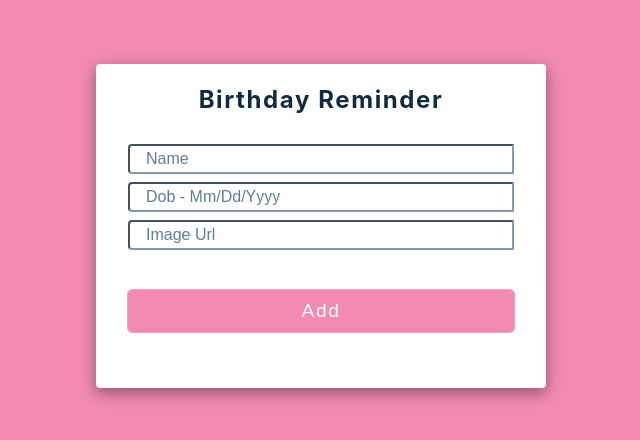
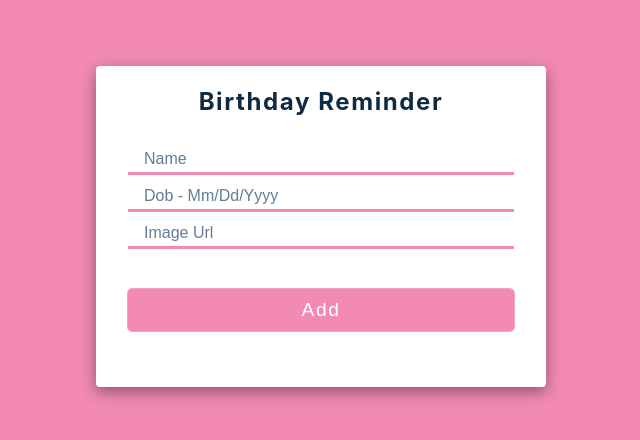
Before and after one commit to vk0808/birthday-reminder, a React (Create React App) app: page / in a window 1280 px wide. Shown: the part 174-614 px from the top of the page, without its empty margins (319-959 px from the left). Built offline with nearby package versions, Linux system fonts and the light colour scheme.

Commit message:
more css changes

```diff
--- a/src/styles.css
+++ b/src/styles.css
@@ -166,8 +166,13 @@ main {
   display: flex;
   flex-direction: row;
   column-gap: 1rem;
+  padding: 1rem 0;
   margin-bottom: 1.5rem;
   align-items: center;
+  box-shadow: 5px 5px 5px var(--clr-grey-1);
+}
+.person:hover {
+  transform: translateX(10px);
 }
 .person img {
   width: 75px;
@@ -221,9 +226,8 @@ main {
   padding: 0.25rem;
   padding-left: 1rem;
   margin-bottom: 0.5rem;
-  border-top-left-radius: var(--radius);
-  border-bottom-left-radius: var(--radius);
-  border-color: var(--clr-grey-4);
+  border: none;
+  border-bottom: 3px solid var(--clr-pink);
   font-size: 1rem;
   flex: 1 0 auto;
   color: var(--clr-black);
@@ -232,6 +236,10 @@ main {
 .list::placeholder {
   font-family: var(--ff-secondary);
   color: var(--clr-grey-5);
+}
+.list:focus-visible {
+  outline: none;
+  border-bottom: 3px solid var(--clr-primary-4);
 }
 .alert {
   margin-bottom: 1rem;
@@ -279,7 +287,7 @@ main {
   margin-top: 1rem;
   color: var(--clr-grey-6);
   padding: 1rem;
-  background: rgb(237, 242, 251);
+  /* background: rgb(237, 242, 251); */
 }
 .wish strong {
   color: var(--clr-grey-8);
```
